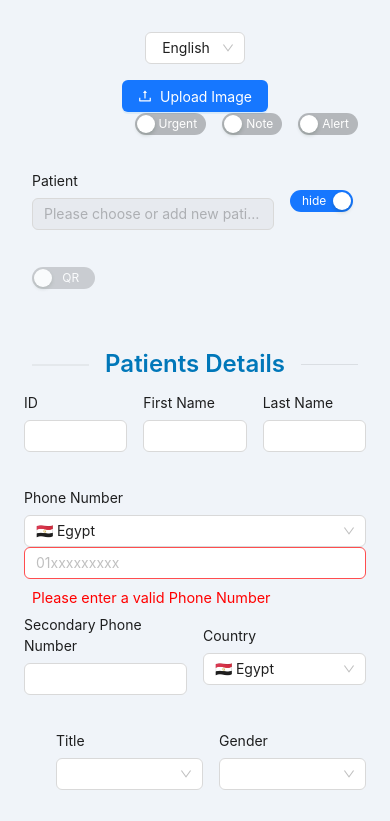
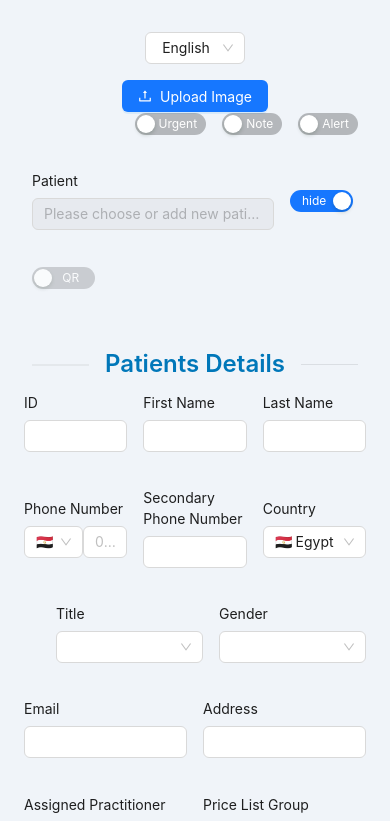
Before and after one commit to Ahmed-Elbessfy/add-patient-app, a React (Vite) app: page / in a window 390 px wide. Shown: the top 821 px of the page. Built offline with nearby package versions, Linux system fonts and the light colour scheme.

Commit message:
configure Phone field style

```diff
--- a/src/features/AddAppointmentContainer/newAppointConfig.ts
+++ b/src/features/AddAppointmentContainer/newAppointConfig.ts
@@ -246,6 +246,7 @@ export const addAppointmentFieldsConfig: Item[] = [
             testId: "new_patient.phone",
             label: "apInputs.add_new.phone.label",
             validation: [{ type: "is_valid_phone" }],
+            flex: 1,
           },
           {
             category: "field",
--- a/src/features/PhoneField/PhoneField.tsx
+++ b/src/features/PhoneField/PhoneField.tsx
@@ -5,11 +5,10 @@ import { COUNTRY_CODE } from "../CountryField/CountryField.type";
 import CountryField from "../CountryField/CountryField";
 import { FieldPhoneComponentProps } from "./PhoneField.type";
 
-import * as lib from "libphonenumber-js";
-const phoneUtil = lib;
+import { getCountryCallingCode, CountryCode } from "libphonenumber-js";
 
 const PhoneField: FC<FieldPhoneComponentProps> = (props) => {
-  const { label, id, testId, onChange, status, value } = props;
+  const { label, id, testId, onChange, status } = props;
 
   const { t } = useTranslation("translation");
 
@@ -17,28 +16,28 @@ const PhoneField: FC<FieldPhoneComponentProps> = (props) => {
   const [code, setCode] = useState<COUNTRY_CODE>("EG");
 
   useEffect(() => {
-    console.log("current Value: ", value);
-    console.log("code : ", phoneUtil.getCountryCallingCode(code));
-    console.log("Number : ", number);
-    console.log("is valid: ", phoneUtil.isValidPhoneNumber(number, code));
-
-    console.log(
-      phoneUtil.parse(`+${phoneUtil.getCountryCallingCode(code)}${number}`)
-    );
-
-    onChange(`+${phoneUtil.getCountryCallingCode(code)}${number || ""}`);
+    // Registering value of 2 inputs to one form state value
+    // OnChange values gets validated, so field value gets validated on load
+    // to prevent validation on load, only validate if "number" has value which means user is entering value
+    if (number)
+      onChange(`+${getCountryCallingCode(code as CountryCode)}${number}`);
   }, [code, number, onChange]);
 
   return (
     <div id={id} data-testid={testId}>
       {label && <label>{t(label)}</label>}
 
+      <div style={{ display: "flex" }}>
+        <div>
           <CountryField
             fieldType="country"
             onChange={setCode}
             value={code}
             isDisabled={false}
+            variant="flag-only"
           />
+        </div>
+        <div style={{ flex: 4 }}>
           <Input
             type="text"
             placeholder="01xxxxxxxxx"
@@ -47,6 +46,8 @@ const PhoneField: FC<FieldPhoneComponentProps> = (props) => {
             onChange={(e) => setNumber(e.target.value)}
           />
         </div>
+      </div>
+    </div>
   );
 };
 
```
Lines whose indentation alone changed are shown as unchanged.
